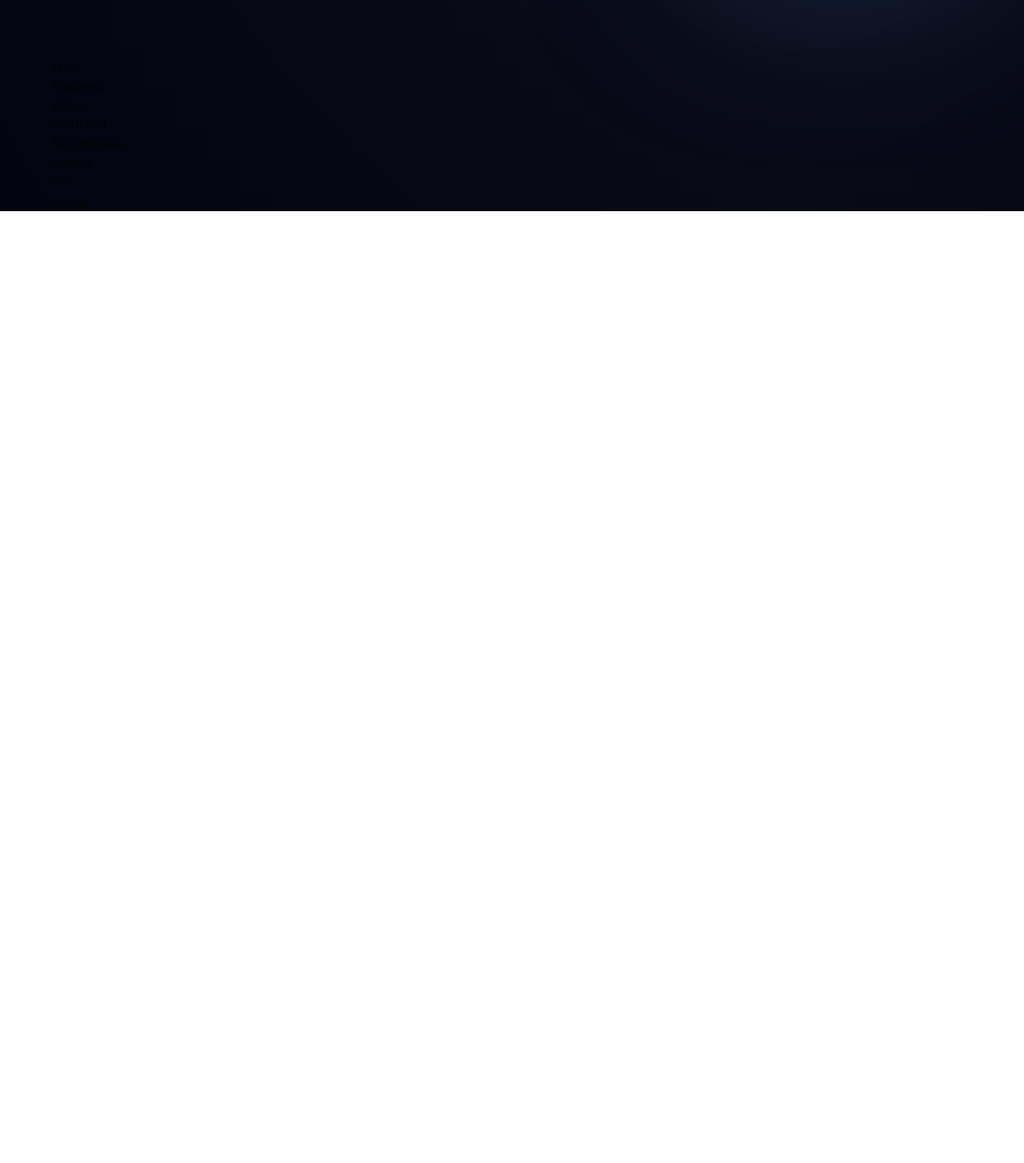
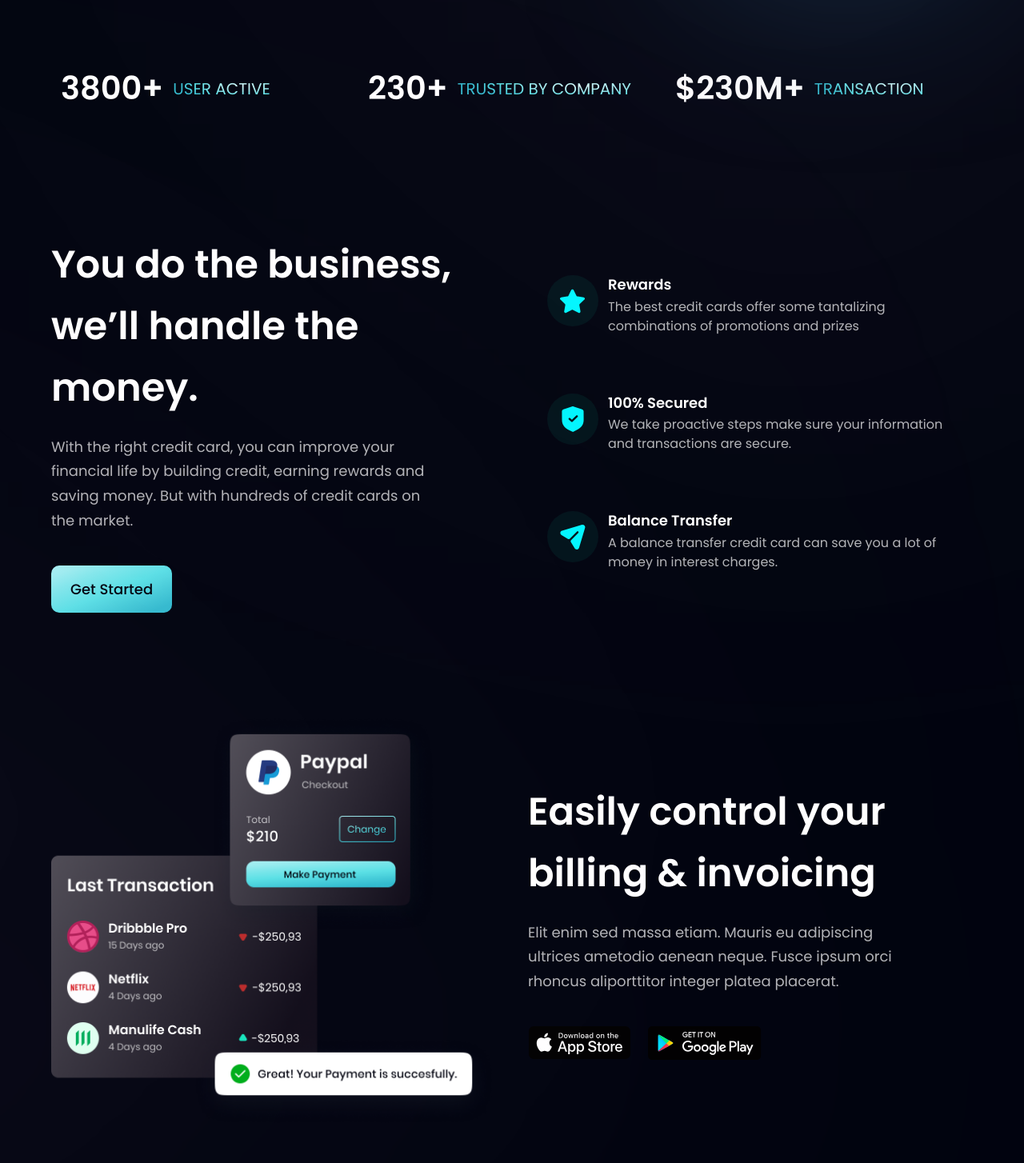
Before and after one commit to solarluiso/modern-bank-app, a React (Vite) app: page / in a window 1280 px wide. Shown: the part 716-2170 px from the top of the page at 80% size. Before the commit the page ends 980 px from the top, so only its background shows below. Built offline with nearby package versions, Linux system fonts and the light colour scheme.

Commit message:
completed stats, business, billing components

```diff
--- a/src/components/Billing.jsx
+++ b/src/components/Billing.jsx
@@ -1,7 +1,45 @@
-import React from "react";
+import { apple, bill, google } from "../assets";
+import styles, { layout } from "../style";
 
-const Billing = () => {
-  return <div>Billing</div>;
-};
+const Billing = () => (
+  <section id="product" className={layout.sectionReverse}>
+    <div className={layout.sectionImgReverse}>
+      <img
+        src={bill}
+        alt="billing"
+        className="w-[100%] h-[100%] relative z-[5]"
+      />
+
+      {/* gradient start */}
+      <div className="absolute z-[3] -left-1/2 top-0 w-[50%] h-[50%] rounded-full white__gradient" />
+      <div className="absolute z-[0] w-[50%] h-[50%] -left-1/2 bottom-0 rounded-full pink__gradient" />
+      {/* gradient end */}
+    </div>
+
+    <div className={layout.sectionInfo}>
+      <h2 className={styles.heading2}>
+        Easily control your <br className="sm:block hidden" /> billing &
+        invoicing
+      </h2>
+      <p className={`${styles.paragraph} max-w-[470px] mt-5`}>
+        Elit enim sed massa etiam. Mauris eu adipiscing ultrices ametodio aenean
+        neque. Fusce ipsum orci rhoncus aliporttitor integer platea placerat.
+      </p>
+
+      <div className="flex flex-row flex-wrap sm:mt-10 mt-6">
+        <img
+          src={apple}
+          alt="google_play"
+          className="w-[128.86px] h-[42.05px] object-contain mr-5 cursor-pointer"
+        />
+        <img
+          src={google}
+          alt="google_play"
+          className="w-[144.17px] h-[43.08px] object-contain cursor-pointer"
+        />
+      </div>
+    </div>
+  </section>
+);
 
 export default Billing;
--- a/src/components/Business.jsx
+++ b/src/components/Business.jsx
@@ -1,7 +1,51 @@
-import React from "react";
+import { features } from "../constants";
+import styles, { layout } from "../style";
+import Button from "./Button";
 
-const Business = () => {
-  return <div>Business</div>;
-};
+const FeatureCard = ({ icon, title, content, index }) => (
+  <div
+    className={`flex flex-row p-6 rounded-[20px] ${
+      index !== features.length - 1 ? "mb-6" : "mb-0"
+    } feature-card`}
+  >
+    <div
+      className={`w-[64px] h-[64px] rounded-full ${styles.flexCenter} bg-dimBlue`}
+    >
+      <img src={icon} alt="star" className="w-[50%] h-[50%] object-contain" />
+    </div>
+    <div className="flex-1 flex flex-col ml-3">
+      <h4 className="font-poppins font-semibold text-white text-[18px] leading-[23.4px] mb-1">
+        {title}
+      </h4>
+      <p className="font-poppins font-normal text-dimWhite text-[16px] leading-[24px]">
+        {content}
+      </p>
+    </div>
+  </div>
+);
+
+const Business = () => (
+  <section id="features" className={layout.section}>
+    <div className={layout.sectionInfo}>
+      <h2 className={styles.heading2}>
+        You do the business, <br className="sm:block hidden" /> we’ll handle the
+        money.
+      </h2>
+      <p className={`${styles.paragraph} max-w-[470px] mt-5`}>
+        With the right credit card, you can improve your financial life by
+        building credit, earning rewards and saving money. But with hundreds of
+        credit cards on the market.
+      </p>
+
+      <Button styles={`mt-10`} />
+    </div>
+
+    <div className={`${layout.sectionImg} flex-col`}>
+      {features.map((feature, index) => (
+        <FeatureCard key={feature.id} {...feature} index={index} />
+      ))}
+    </div>
+  </section>
+);
 
 export default Business;
--- a/src/components/Button.jsx
+++ b/src/components/Button.jsx
@@ -1,7 +1,12 @@
 import React from "react";
 
-const Button = () => {
-  return <div>Button</div>;
-};
+const Button = ({ styles }) => (
+  <button
+    type="button"
+    className={`py-4 px-6 font-poppins font-medium text-[18px] text-primary bg-blue-gradient rounded-[10px] outline-none ${styles}`}
+  >
+    Get Started
+  </button>
+);
 
 export default Button;
--- a/src/components/Stats.jsx
+++ b/src/components/Stats.jsx
@@ -1,7 +1,22 @@
-import React from "react";
+import { stats } from "../constants";
+import styles from "../style";
 
-const Stats = () => {
-  return <div>Stats</div>;
-};
+const Stats = () => (
+  <section className={`${styles.flexCenter} flex-row flex-wrap sm:mb-20 mb-6`}>
+    {stats.map((stat) => (
+      <div
+        key={stat.id}
+        className={`flex-1 flex justify-start items-center flex-row m-3`}
+      >
+        <h4 className="font-poppins font-semibold xs:text-[40px] text-[30px] xs:leading-[53px] leading-[43px] text-white">
+          {stat.value}
+        </h4>
+        <p className="font-poppins font-normal xs:text-[20px] text-[15px] xs:leading-[26px] leading-[21px] text-gradient uppercase ml-3">
+          {stat.title}
+        </p>
+      </div>
+    ))}
+  </section>
+);
 
 export default Stats;
```
